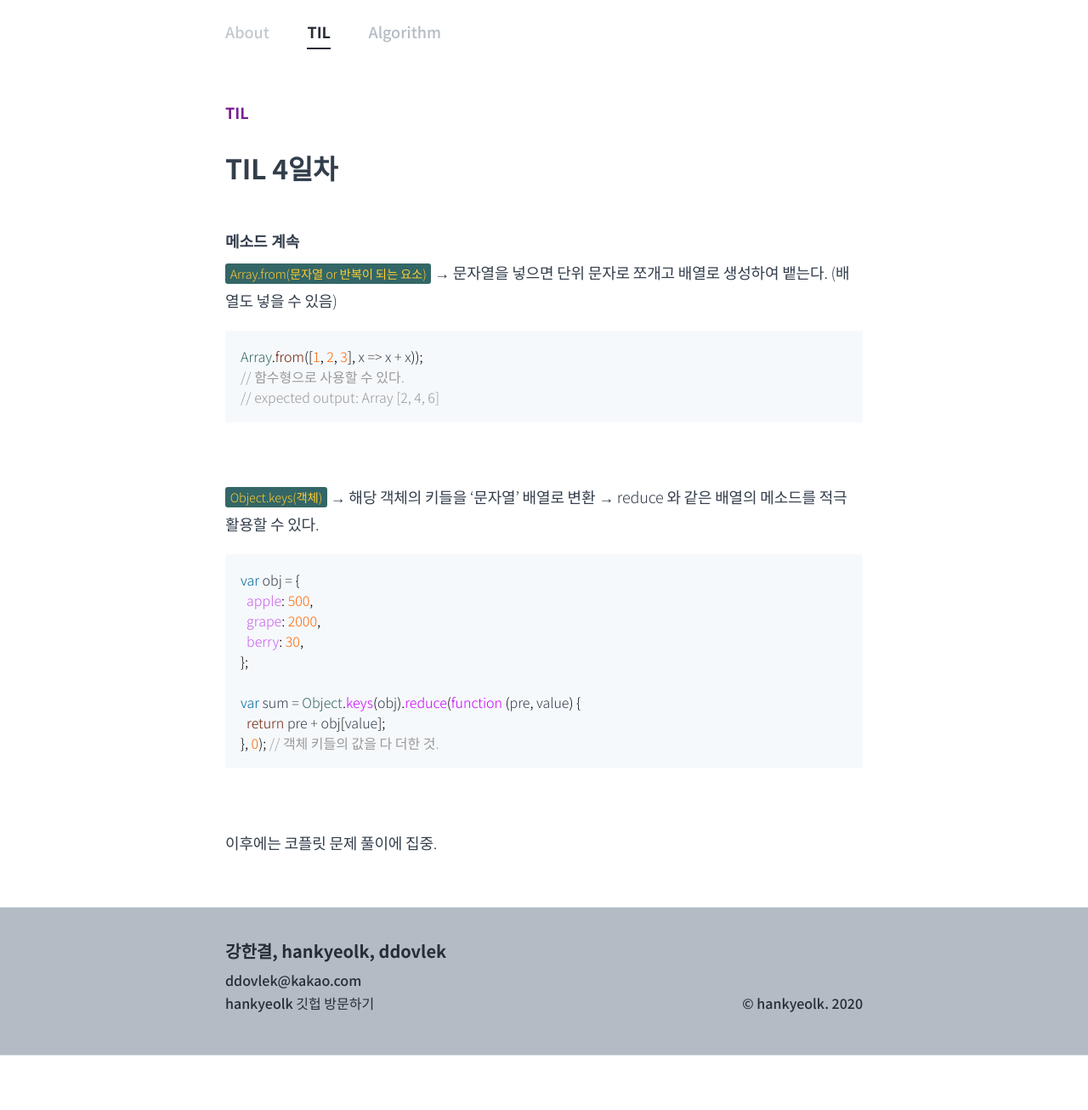
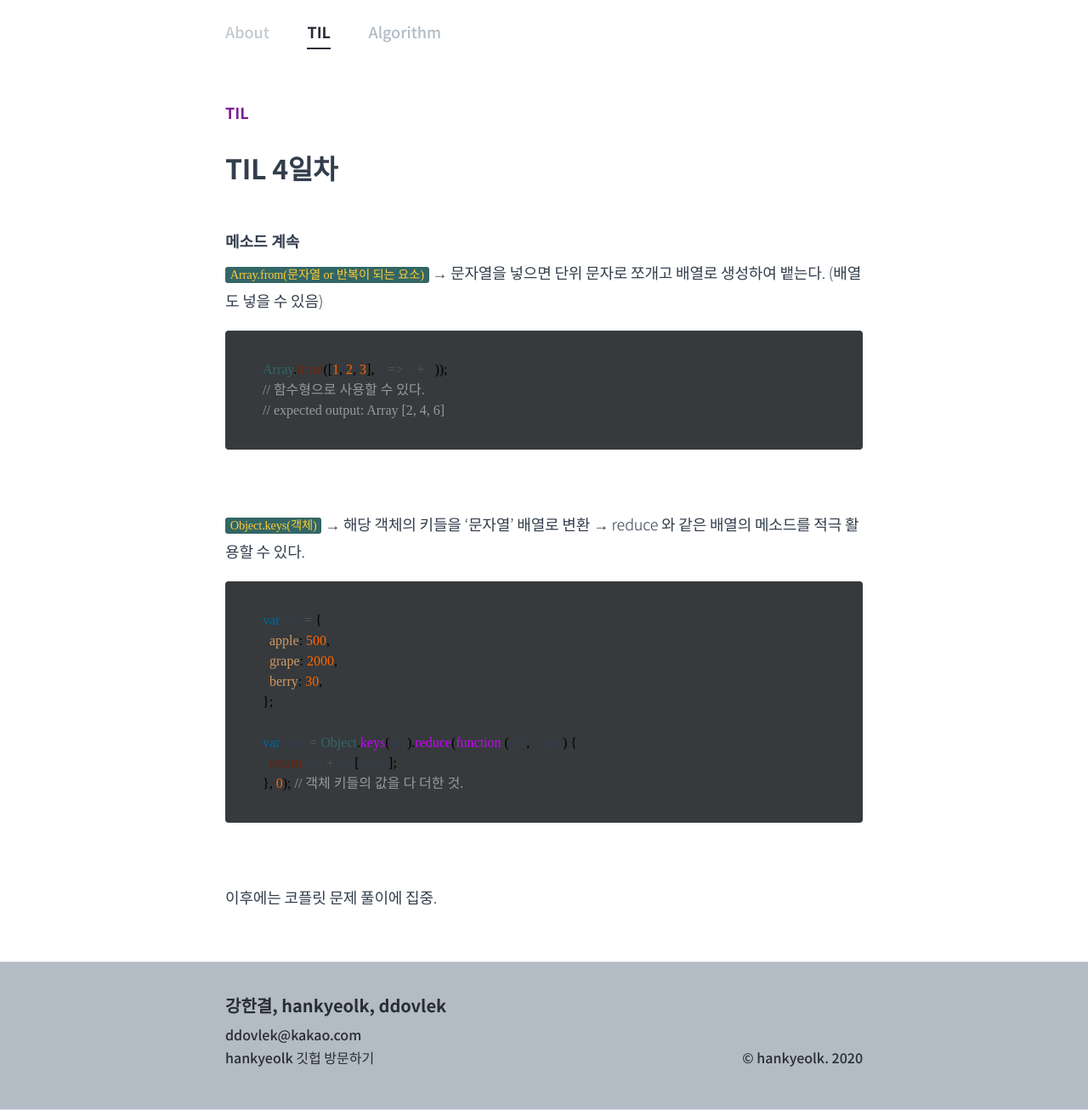
Before and after one commit to hankyeolk/hankyeolk.github.io, a Jekyll site: the page built from TIL/04_2020.06.18/index.md, in a window 1280 px wide. Shown: the whole page at 85% size. Built offline with Jekyll 4.4.1, drawn with Linux system fonts in a browser that asks for light colours; some web fonts are replaced; before the commit the page ends 1242 px from its top, so only the background shows below that.

Commit message:
blog code css modify

```diff
--- a/_includes/head.html
+++ b/_includes/head.html
@@ -26,33 +23,27 @@
   <meta property="og:type" content="article" />
   <meta property="og:url" content="{{ site.url }}{{ page.url }}" />
 
-  <meta
-    property="og:image"
-    content="{% if page.post-header == true or page.project-header == true %}{{ site.url }}{{ page.url }}{{ page.header-img }}{% else %}{{ site.url }}{{ '/img/share-img.jpg'}}{% endif %}"
-  />
+  <meta property="og:image"
+    content="{% if page.post-header == true or page.project-header == true %}{{ site.url }}{{ page.url }}{{ page.header-img }}{% else %}{{ site.url }}{{ '/img/share-img.jpg'}}{% endif %}" />
 
   <meta name="twitter:card" content="summary_large_image" />
 
   <!-- title -->
-  <meta
-    property="og:title"
-    content="{% if page.url == '/' %}{{ page.subtitle}}{% else %}{{ page.title }}{% endif %}"
-  />
+  <meta property="og:title" content="{% if page.url == '/' %}{{ page.subtitle}}{% else %}{{ page.title }}{% endif %}" />
 
   <!-- <meta name="twitter:title" content="{% if page.url == '/' %}{{ page.subtitle}}{% else %}{{ page.title }}{% endif %}"> -->
 
   <!-- description -->
-  <meta
-    property="og:description"
-    content="{% if page.main == true %}{{ page.description }}{% else %}{{ page.content | truncatewords: 30 | strip_html }}{% endif %}"
-  />
+  <meta property="og:description"
+    content="{% if page.main == true %}{{ page.description }}{% else %}{{ page.content | truncatewords: 30 | strip_html }}{% endif %}" />
 
   <!-- <meta name="twitter:description" content="{% if page.main == true %}{{ page.description }}{% else %}{{ page.content | truncatewords: 30 | strip_html }}{% endif %}"> -->
 
   <!-- CSS -->
   <link rel="stylesheet" href="{{ site.baseurl }}/styles.css" />
-  <link
-    href="https://fonts.googleapis.com/css2?family=Noto+Sans+KR:wght@300;500;700;900&display=swap"
-    rel="stylesheet"
-  />
+  <link href="https://fonts.googleapis.com/css2?family=Noto+Sans+KR:wght@300;500;700;900&display=swap"
+    rel="stylesheet" />
+  <link href="http://cdn.jsdelivr.net/gh/joungkyun/font-d2coding/d2coding.css" rel="stylesheet" type="text/css">
+  <link href='//spoqa.github.io/spoqa-han-sans/css/SpoqaHanSans-kr.css' rel='stylesheet' type='text/css'>
+  <link href='//spoqa.github.io/spoqa-han-sans/css/SpoqaHanSans-jp.css' rel='stylesheet' type='text/css'>
 </head>
--- a/_sass/_code.scss
+++ b/_sass/_code.scss
@@ -1,6 +1,6 @@
 pre,
 code {
-  font-family: $san-serif;
+  font-family: $spoqa;
 }
 
 code {
@@ -25,9 +25,9 @@
 }
 
 .highlight {
-  background-color: $grey-3;
-  // border: 1px solid $grey-2-70;
-  border-radius: 3px;
+  background-color: #363a3c;
+  border: none;
+  border-radius: 4px;
   line-height: 1.4;
   margin: 0 0 1rem;
   padding: 0.5rem;
@@ -35,8 +35,12 @@
   font-weight: 500;
 
   pre {
+    padding: 25px 35px;
     margin-bottom: 0;
     overflow-x: auto;
+    font-size: 90%;
+    line-height: 1.5;
+
   }
 
   .lineno {
--- a/_sass/_syntax.scss
+++ b/_sass/_syntax.scss
@@ -79,13 +79,13 @@
   color: #f60;
 } /* Literal.Number */
 .highlight .s {
-  color: $purple;
+  color: #97c279;
 } /* Literal.String */
 .highlight .n {
   color: $black;
 } /* Literal.String */
 .highlight .na {
-  color: #cd5bee;
+  color: #d19965;
 } /* Name.Attribute */
 .highlight .nb {
   color: #366;
@@ -115,7 +115,7 @@
   color: #0cf;
 } /* Name.Namespace */
 .highlight .nt {
-  color: #00afba;
+  color: #df6b75;
 } /* Name.Tag */
 .highlight .nv {
   color: #033;
--- a/_sass/_variables.scss
+++ b/_sass/_variables.scss
@@ -40,6 +40,7 @@
 $head: "Noto Sans KR", sans-serif;
 $head-sub: "Noto Sans KR", sans-serif;
 $special: "Noto Sans KR", sans-serif;
+$spoqa: 'Spoqa Han Sans', 'Spoqa Han Sans JP', 'Sans-serif';
 
 // @font-face {
 //   font-family: 'S-CoreDream-8Heavy';
```
Also changed, not shown: other parts of _includes/head.html (+1 -4 lines).
